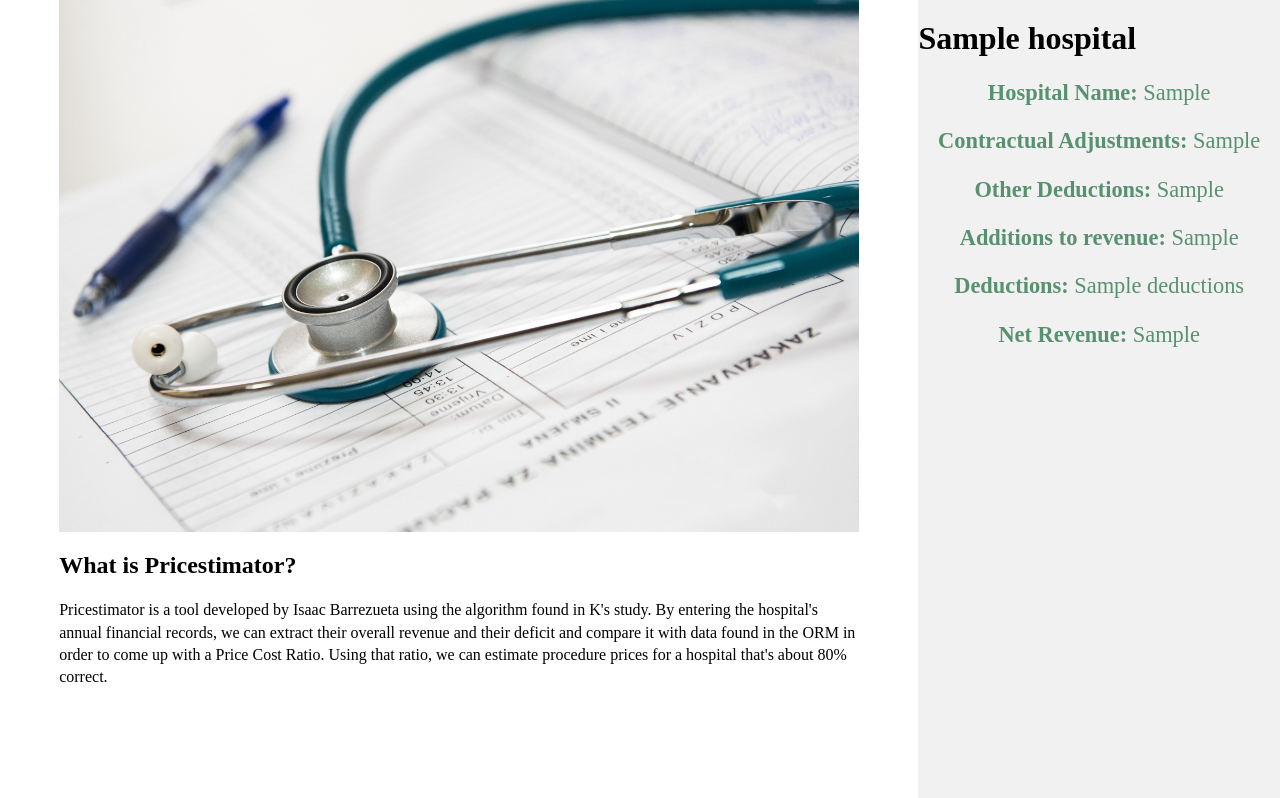
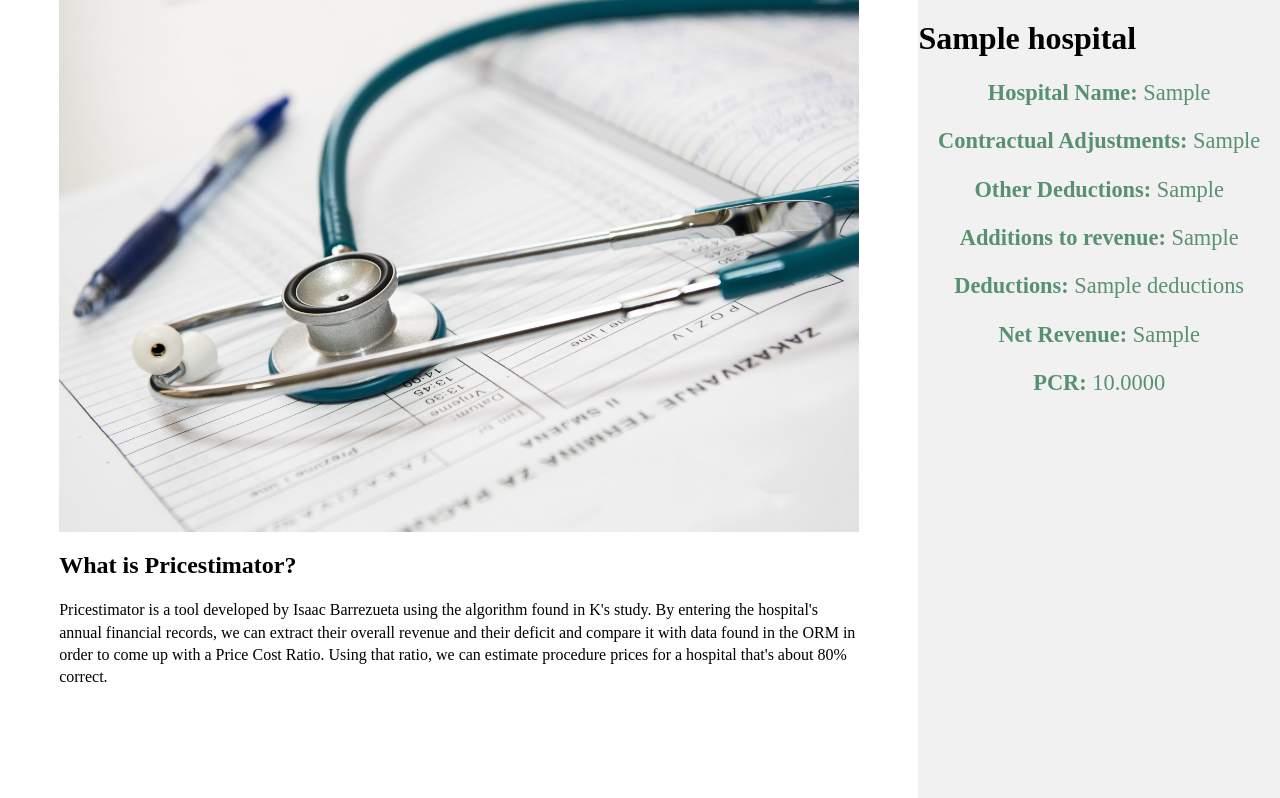
Before and after one commit to barrezuetai/CostEstimator, a Django app: template estimator/templates/estimator/all.html in a window 1280 px wide. Shown: the part 111-909 px from the top of the page. Run offline with Django 3.2, Linux system fonts and the light colour scheme; the template is opened without the code that fills it: most values are stand-ins (such as "Sample title", 1, 10 or a date in 2020).

Commit message:
adding pcr to "all hospital" view

```diff
--- a/estimator/templates/estimator/all.html
+++ b/estimator/templates/estimator/all.html
@@ -22,5 +22,8 @@
 
 <p> <strong>Net Revenue:</strong>
     {{ h.net_revenue }}</p>
+
+<p> <strong>PCR:</strong>
+    {{ h.price_cost_ratio|floatformat:4}}</p>
     {% endfor %}
 {% endblock %}
```
